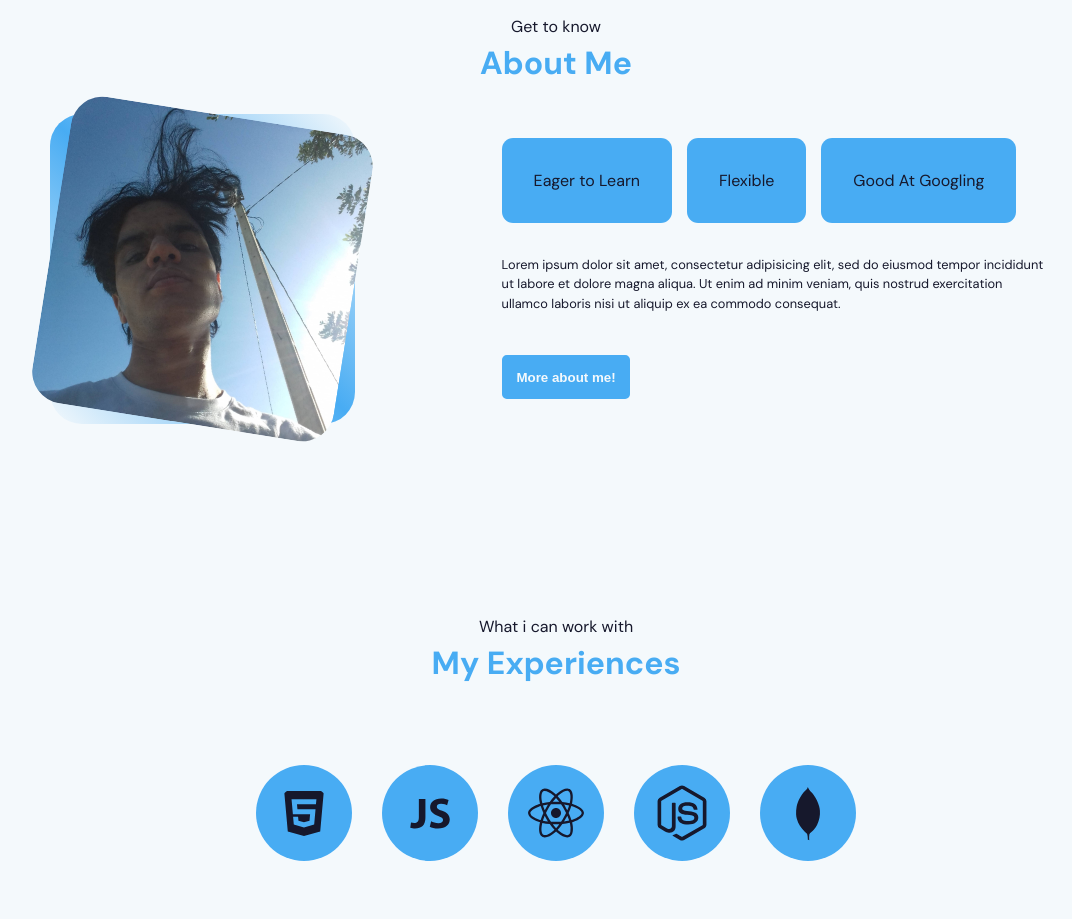
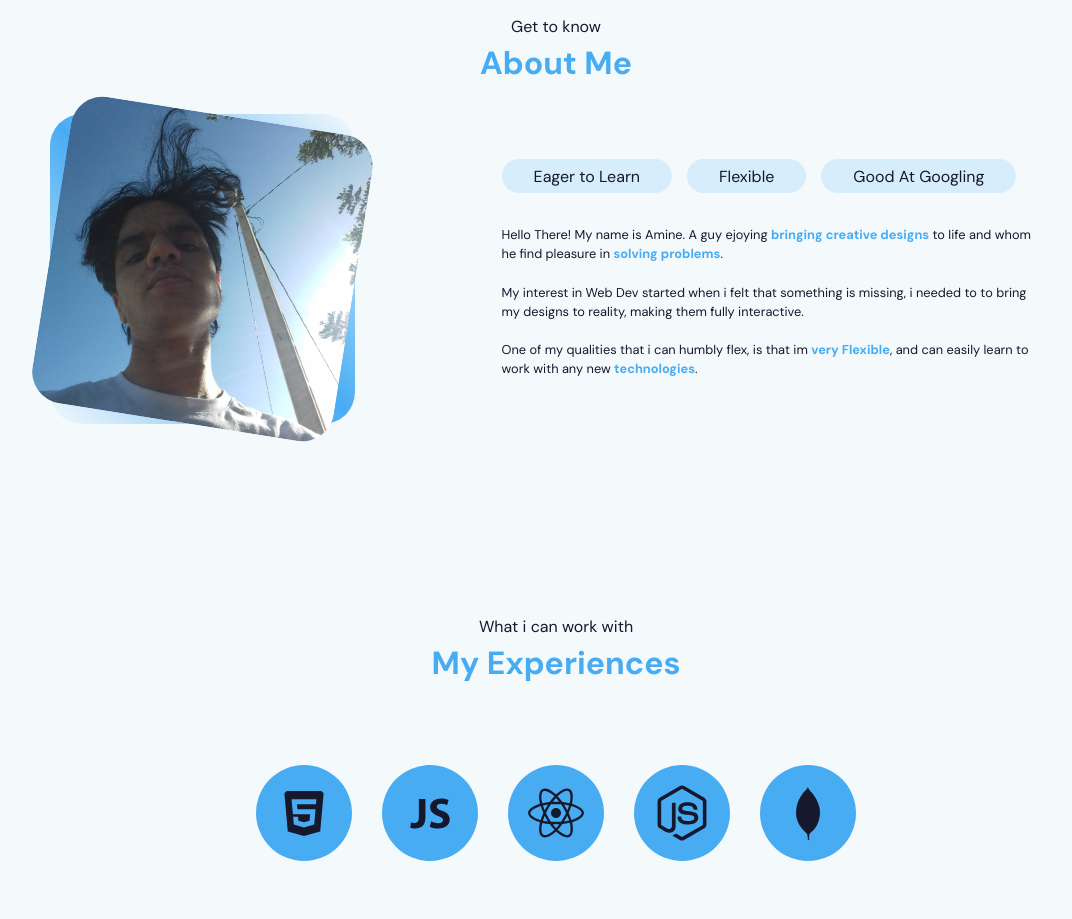
Before and after one commit to Amine-kun/personal-portfolio, a React (Create React App) app: page / in a window 1280 px wide. Shown: the part 880-1799 px from the top of the page, without its empty margins (84-1156 px from the left). Built offline with nearby package versions, Linux system fonts and the light colour scheme; no server answers.

Commit message:
progress

```diff
--- a/src/App.scss
+++ b/src/App.scss
@@ -127,6 +127,9 @@
 .subtext{
   color: var(--lightgray-color);
   margin-top: 5px;
+}
+.blue-text{
+  color: var(--primary-color);
 }
 
 .app__social {
--- a/src/container/About/About.jsx
+++ b/src/container/About/About.jsx
@@ -38,15 +38,14 @@ const About = () => {
 					</div>
 
 					<p className="p-text about-text">
-						Lorem ipsum dolor sit amet, consectetur adipisicing elit, sed do eiusmod
-						tempor incididunt ut labore et dolore magna aliqua. Ut enim ad minim veniam,
-						quis nostrud exercitation ullamco laboris nisi ut aliquip ex ea commodo
-						consequat.
+						Hello There! My name is Amine. A guy ejoying <b className="blue-text">bringing creative designs</b> to life and whom he find pleasure in <b className="blue-text">solving problems</b>.<br /><br />
+						My interest in Web Dev started when i felt that something is missing, i needed to to bring my designs to reality, making them fully interactive.<br /><br />
+						One of my qualities that i can humbly flex, is that im <b className="blue-text">very Flexible</b>, and can easily learn to work with any new <b className="blue-text">technologies</b>.
 					</p>
 
-					<div className="links  about-text">
+					{/*<div className="links  about-text">
 						<button className="btn">More about me!</button>
-					</div>
+					</div>*/}
 				</motion.div>
 			</div>
 
--- a/src/container/About/About.scss
+++ b/src/container/About/About.scss
@@ -61,9 +61,10 @@
 			gap:15px;
 
 			.card{
-				background-color: var(--primary-color);
-				padding: 2rem;
-				border-radius: 0.7rem;
+			    backdrop-filter: saturate(180%) blur(20px);
+			    background-color: #48acf329;
+    		    padding: 0.4rem 2rem;
+			    border-radius: 50px;
 			}
 		}
 		.about-text{
```
Also changed, not shown: src/container/Contact/Contact.jsx (+6 -2 lines).
